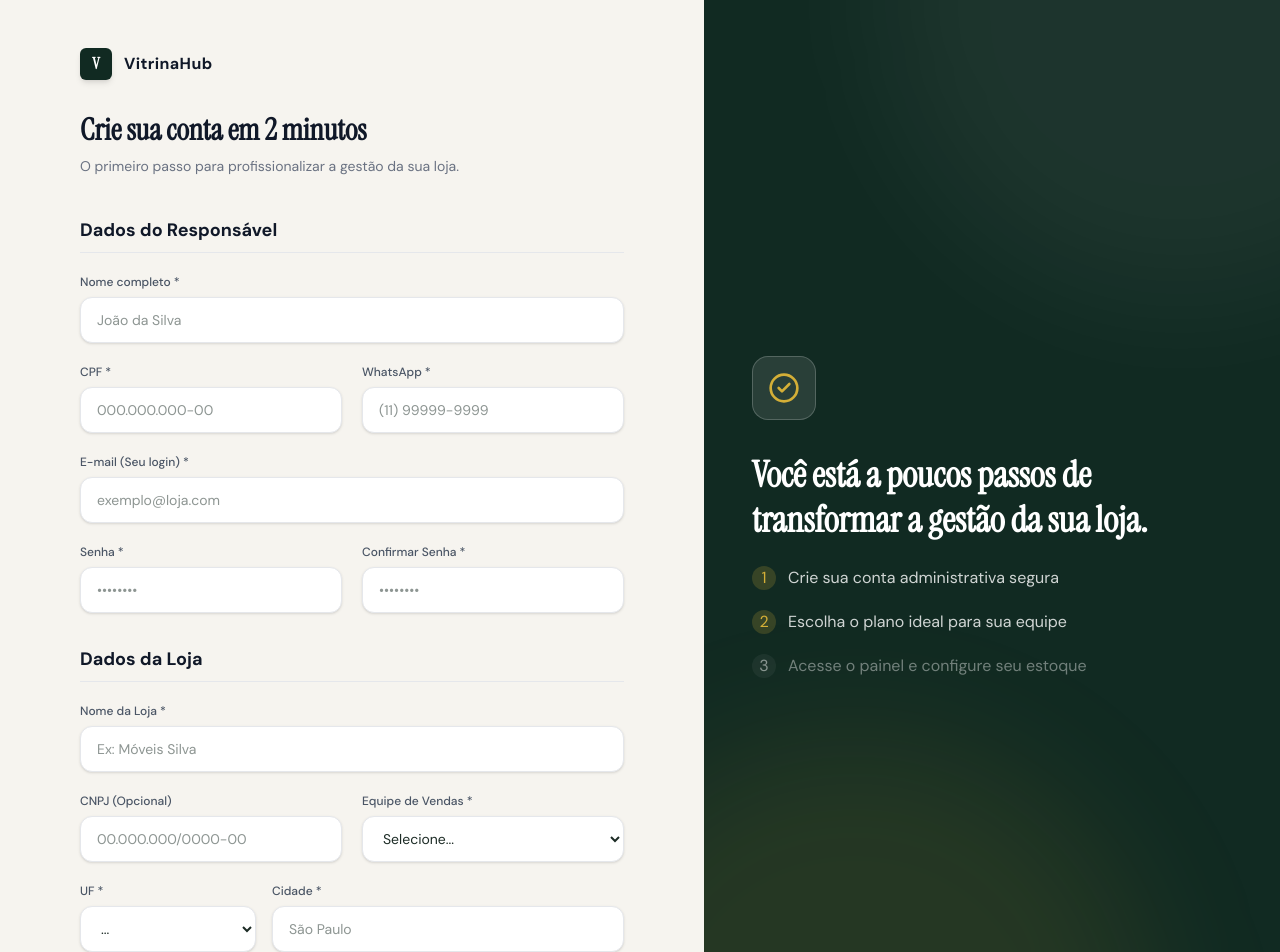
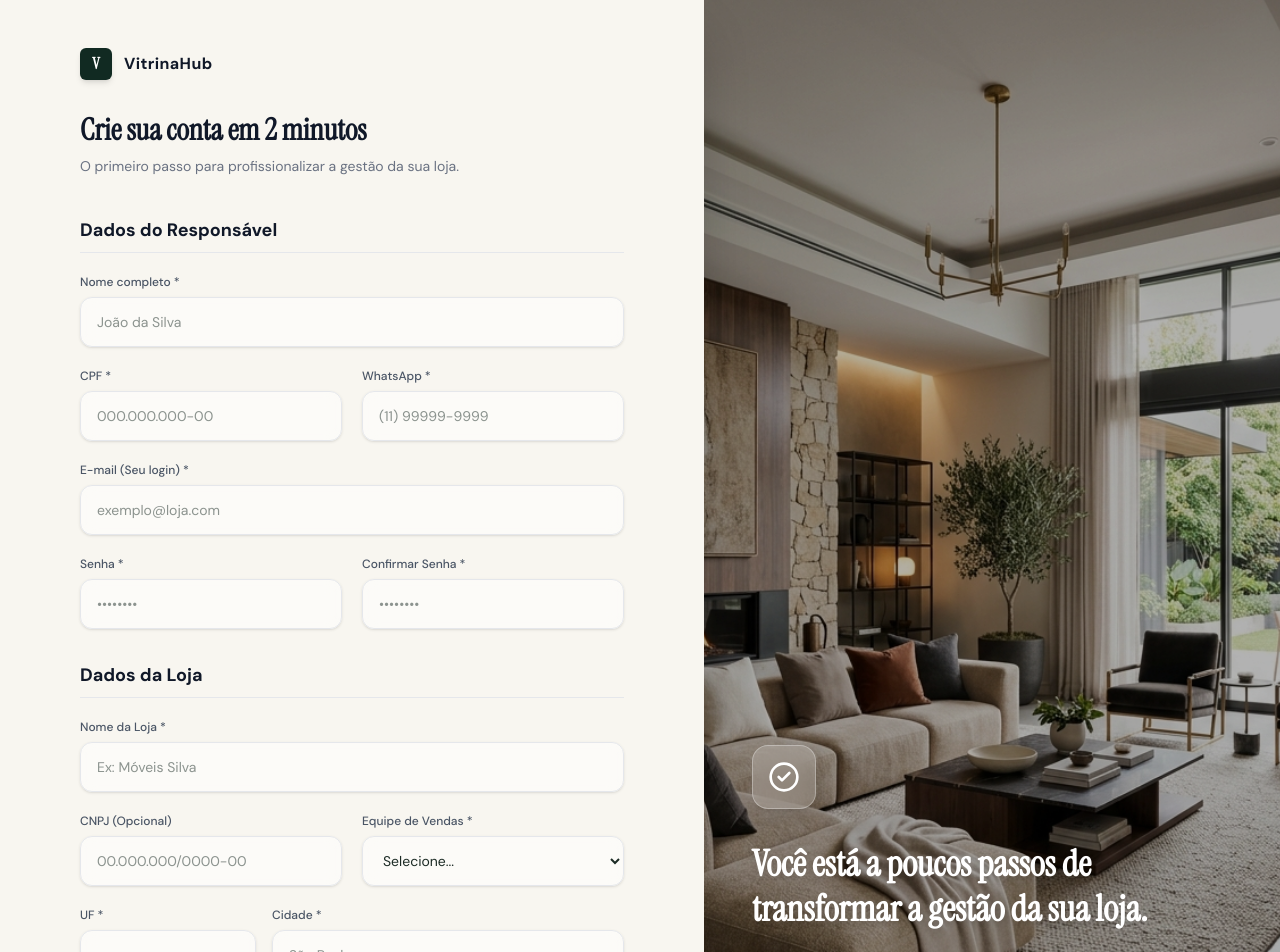
Before and after one commit to marcioholm/lojas-de-moveis, a Next.js app: page /signup in a window 1280 px wide. Shown: the top 952 px of the page. Built offline with nearby package versions, Linux system fonts and the light colour scheme.

Commit message:
Unify signup design with login glassmorphism aesthetic

```diff
--- a/src/app/signup/page.tsx
+++ b/src/app/signup/page.tsx
@@ -55,9 +55,9 @@ export default function SignupPage() {
   }
 
   return (
-    <div className="min-h-screen bg-[var(--bg)] flex flex-col md:flex-row">
+    <div className="flex min-h-screen bg-[#f8f6f0]">
       {/* Left Column - Form */}
-      <div className="w-full lg:w-[55%] flex flex-col justify-center px-6 sm:px-12 lg:px-20 py-12">
+      <div className="w-full lg:w-[55%] flex flex-col justify-center px-6 sm:px-12 lg:px-20 py-12 z-10 bg-[#f8f6f0] shadow-2xl relative">
         <div className="max-w-xl w-full mx-auto">
           <div className="mb-10">
             <Link href="/" className="inline-flex items-center gap-3 mb-8 hover:opacity-80 transition-opacity">
@@ -78,33 +78,33 @@ export default function SignupPage() {
               <div className="grid grid-cols-1 md:grid-cols-2 gap-5">
                 <div className="flex flex-col gap-1.5 md:col-span-2">
                   <label className="text-[12px] font-medium text-gray-600">Nome completo *</label>
-                  <input required name="name" type="text" className="w-full px-4 py-3 rounded-xl border border-gray-200 bg-white shadow-sm outline-none focus:border-[var(--primary)] focus:ring-4 focus:ring-[var(--primary)]/10 transition-all text-sm" placeholder="João da Silva" />
+                  <input required name="name" type="text" className="w-full px-4 py-3.5 rounded-xl border border-gray-200 bg-white/50 backdrop-blur-sm focus:bg-white shadow-sm outline-none focus:border-[var(--primary)] focus:ring-4 focus:ring-[var(--primary)]/10 transition-all text-sm" placeholder="João da Silva" />
                 </div>
 
                 <div className="flex flex-col gap-1.5">
                   <label className="text-[12px] font-medium text-gray-600">CPF *</label>
-                  <input required name="cpf" type="text" value={cpf} onChange={handleCpfChange} maxLength={14} className={`w-full px-4 py-3 rounded-xl border ${cpfError ? 'border-red-400 focus:border-red-500 focus:ring-red-500/10' : 'border-gray-200 focus:border-[var(--primary)] focus:ring-[var(--primary)]/10'} bg-white shadow-sm outline-none focus:ring-4 transition-all text-sm`} placeholder="000.000.000-00" />
+                  <input required name="cpf" type="text" value={cpf} onChange={handleCpfChange} maxLength={14} className={`w-full px-4 py-3.5 rounded-xl border ${cpfError ? 'border-red-400 focus:border-red-500 focus:ring-red-500/10' : 'border-gray-200 focus:border-[var(--primary)] focus:ring-[var(--primary)]/10'} bg-white/50 backdrop-blur-sm focus:bg-white shadow-sm outline-none focus:ring-4 transition-all text-sm`} placeholder="000.000.000-00" />
                   {cpfError && <span className="text-red-500 text-xs mt-1">{cpfError}</span>}
                 </div>
 
                 <div className="flex flex-col gap-1.5">
                   <label className="text-[12px] font-medium text-gray-600">WhatsApp *</label>
-                  <input required name="phone" type="text" value={phone} onChange={(e) => setPhone(maskPhone(e.target.value))} maxLength={15} className="w-full px-4 py-3 rounded-xl border border-gray-200 bg-white shadow-sm outline-none focus:border-[var(--primary)] focus:ring-4 focus:ring-[var(--primary)]/10 transition-all text-sm" placeholder="(11) 99999-9999" />
+                  <input required name="phone" type="text" value={phone} onChange={(e) => setPhone(maskPhone(e.target.value))} maxLength={15} className="w-full px-4 py-3.5 rounded-xl border border-gray-200 bg-white/50 backdrop-blur-sm focus:bg-white shadow-sm outline-none focus:border-[var(--primary)] focus:ring-4 focus:ring-[var(--primary)]/10 transition-all text-sm" placeholder="(11) 99999-9999" />
                 </div>
 
                 <div className="flex flex-col gap-1.5 md:col-span-2">
                   <label className="text-[12px] font-medium text-gray-600">E-mail (Seu login) *</label>
-                  <input required name="email" type="email" className="w-full px-4 py-3 rounded-xl border border-gray-200 bg-white shadow-sm outline-none focus:border-[var(--primary)] focus:ring-4 focus:ring-[var(--primary)]/10 transition-all text-sm" placeholder="exemplo@loja.com" />
+                  <input required name="email" type="email" className="w-full px-4 py-3.5 rounded-xl border border-gray-200 bg-white/50 backdrop-blur-sm focus:bg-white shadow-sm outline-none focus:border-[var(--primary)] focus:ring-4 focus:ring-[var(--primary)]/10 transition-all text-sm" placeholder="exemplo@loja.com" />
                 </div>
 
                 <div className="flex flex-col gap-1.5">
                   <label className="text-[12px] font-medium text-gray-600">Senha *</label>
-                  <input required name="password" type="password" value={password} onChange={e => setPassword(e.target.value)} minLength={6} className="w-full px-4 py-3 rounded-xl border border-gray-200 bg-white shadow-sm outline-none focus:border-[var(--primary)] focus:ring-4 focus:ring-[var(--primary)]/10 transition-all text-sm" placeholder="••••••••" />
+                  <input required name="password" type="password" value={password} onChange={e => setPassword(e.target.value)} minLength={6} className="w-full px-4 py-3.5 rounded-xl border border-gray-200 bg-white/50 backdrop-blur-sm focus:bg-white shadow-sm outline-none focus:border-[var(--primary)] focus:ring-4 focus:ring-[var(--primary)]/10 transition-all text-sm" placeholder="••••••••" />
                 </div>
 
                 <div className="flex flex-col gap-1.5">
                   <label className="text-[12px] font-medium text-gray-600">Confirmar Senha *</label>
-                  <input required type="password" value={confirmPassword} onChange={e => setConfirmPassword(e.target.value)} minLength={6} className={`w-full px-4 py-3 rounded-xl border ${passwordError ? 'border-red-400 focus:border-red-500 focus:ring-red-500/10' : 'border-gray-200 focus:border-[var(--primary)] focus:ring-[var(--primary)]/10'} bg-white shadow-sm outline-none focus:ring-4 transition-all text-sm`} placeholder="••••••••" />
+                  <input required type="password" value={confirmPassword} onChange={e => setConfirmPassword(e.target.value)} minLength={6} className={`w-full px-4 py-3.5 rounded-xl border ${passwordError ? 'border-red-400 focus:border-red-500 focus:ring-red-500/10' : 'border-gray-200 focus:border-[var(--primary)] focus:ring-[var(--primary)]/10'} bg-white/50 backdrop-blur-sm focus:bg-white shadow-sm outline-none focus:ring-4 transition-all text-sm`} placeholder="••••••••" />
                   {passwordError && <span className="text-red-500 text-xs mt-1">{passwordError}</span>}
                 </div>
               </div>
@@ -117,17 +117,17 @@ export default function SignupPage() {
               <div className="grid grid-cols-1 md:grid-cols-2 gap-5">
                 <div className="flex flex-col gap-1.5 md:col-span-2">
                   <label className="text-[12px] font-medium text-gray-600">Nome da Loja *</label>
-                  <input required name="storeName" type="text" className="w-full px-4 py-3 rounded-xl border border-gray-200 bg-white shadow-sm outline-none focus:border-[var(--primary)] focus:ring-4 focus:ring-[var(--primary)]/10 transition-all text-sm" placeholder="Ex: Móveis Silva" />
+                  <input required name="storeName" type="text" className="w-full px-4 py-3.5 rounded-xl border border-gray-200 bg-white/50 backdrop-blur-sm focus:bg-white shadow-sm outline-none focus:border-[var(--primary)] focus:ring-4 focus:ring-[var(--primary)]/10 transition-all text-sm" placeholder="Ex: Móveis Silva" />
                 </div>
 
                 <div className="flex flex-col gap-1.5">
                   <label className="text-[12px] font-medium text-gray-600">CNPJ (Opcional)</label>
-                  <input name="cnpj" type="text" value={cnpj} onChange={(e) => setCnpj(maskCNPJ(e.target.value))} maxLength={18} className="w-full px-4 py-3 rounded-xl border border-gray-200 bg-white shadow-sm outline-none focus:border-[var(--primary)] focus:ring-4 focus:ring-[var(--primary)]/10 transition-all text-sm" placeholder="00.000.000/0000-00" />
+                  <input name="cnpj" type="text" value={cnpj} onChange={(e) => setCnpj(maskCNPJ(e.target.value))} maxLength={18} className="w-full px-4 py-3.5 rounded-xl border border-gray-200 bg-white/50 backdrop-blur-sm focus:bg-white shadow-sm outline-none focus:border-[var(--primary)] focus:ring-4 focus:ring-[var(--primary)]/10 transition-all text-sm" placeholder="00.000.000/0000-00" />
                 </div>
 
                 <div className="flex flex-col gap-1.5">
                   <label className="text-[12px] font-medium text-gray-600">Equipe de Vendas *</label>
-                  <select required name="employees" className="w-full px-4 py-3 rounded-xl border border-gray-200 bg-white shadow-sm outline-none focus:border-[var(--primary)] focus:ring-4 focus:ring-[var(--primary)]/10 transition-all text-sm">
+                  <select required name="employees" className="w-full px-4 py-3.5 rounded-xl border border-gray-200 bg-white/50 backdrop-blur-sm focus:bg-white shadow-sm outline-none focus:border-[var(--primary)] focus:ring-4 focus:ring-[var(--primary)]/10 transition-all text-sm">
                     <option value="">Selecione...</option>
                     <option value="1-3">1 a 3 vendedores</option>
                     <option value="4-6">4 a 6 vendedores</option>
@@ -140,14 +140,14 @@ export default function SignupPage() {
                 <div className="flex gap-4 md:col-span-2">
                   <div className="flex flex-col gap-1.5 w-1/3">
                     <label className="text-[12px] font-medium text-gray-600">UF *</label>
-                    <select required name="uf" className="w-full px-4 py-3 rounded-xl border border-gray-200 bg-white shadow-sm outline-none focus:border-[var(--primary)] focus:ring-4 focus:ring-[var(--primary)]/10 transition-all text-sm">
+                    <select required name="uf" className="w-full px-4 py-3.5 rounded-xl border border-gray-200 bg-white/50 backdrop-blur-sm focus:bg-white shadow-sm outline-none focus:border-[var(--primary)] focus:ring-4 focus:ring-[var(--primary)]/10 transition-all text-sm">
                       <option value="">...</option>
                       {UFs.map(uf => <option key={uf} value={uf}>{uf}</option>)}
                     </select>
                   </div>
                   <div className="flex flex-col gap-1.5 w-2/3">
                     <label className="text-[12px] font-medium text-gray-600">Cidade *</label>
-                    <input required name="city" type="text" className="w-full px-4 py-3 rounded-xl border border-gray-200 bg-white shadow-sm outline-none focus:border-[var(--primary)] focus:ring-4 focus:ring-[var(--primary)]/10 transition-all text-sm" placeholder="São Paulo" />
+                    <input required name="city" type="text" className="w-full px-4 py-3.5 rounded-xl border border-gray-200 bg-white/50 backdrop-blur-sm focus:bg-white shadow-sm outline-none focus:border-[var(--primary)] focus:ring-4 focus:ring-[var(--primary)]/10 transition-all text-sm" placeholder="São Paulo" />
                   </div>
                 </div>
               </div>
@@ -174,39 +174,36 @@ export default function SignupPage() {
         </div>
       </div>
 
-      {/* Right Column - Presentation */}
-      <div className="hidden lg:flex lg:w-[45%] bg-[var(--primary)] text-white p-12 flex-col justify-between relative overflow-hidden">
-        <div className="absolute top-0 right-0 w-[600px] h-[600px] bg-white/5 rounded-full blur-3xl -translate-y-1/2 translate-x-1/3"></div>
-        <div className="absolute bottom-0 left-0 w-[600px] h-[600px] bg-[var(--accent)]/10 rounded-full blur-3xl translate-y-1/3 -translate-x-1/4"></div>
+      {/* Right Column - Image */}
+      <div
+        className="hidden lg:block lg:w-[45%] bg-cover bg-center relative"
+        style={{ backgroundImage: "url('/login-bg.jpg')" }}
+      >
+        <div className="absolute inset-0 bg-black/30"></div>
 
-        <div className="relative z-10 flex-1 flex flex-col justify-center max-w-lg mx-auto">
-          <div className="w-16 h-16 bg-white/10 rounded-2xl flex items-center justify-center mb-8 border border-white/20">
-            <CheckCircle2 size={32} className="text-[var(--accent)]" />
+        <div className="relative z-10 flex flex-col justify-end h-full p-12 text-white">
+          <div className="max-w-lg mb-12">
+            <div className="w-16 h-16 bg-white/20 backdrop-blur-md rounded-2xl flex items-center justify-center mb-8 border border-white/30 shadow-lg">
+              <CheckCircle2 size={32} className="text-white" />
             </div>
-          <h2 className="text-4xl font-serif font-bold leading-tight mb-6">
+            <h2 className="text-4xl font-serif font-bold leading-tight mb-6 text-white drop-shadow-md">
               Você está a poucos passos de transformar a gestão da sua loja.
             </h2>
-          <ul className="space-y-5 text-white/80">
+            <ul className="space-y-5 text-white/90 drop-shadow-md font-medium">
               <li className="flex items-center gap-3">
-              <div className="w-6 h-6 rounded-full bg-[var(--accent)]/20 text-[var(--accent)] flex items-center justify-center flex-shrink-0">1</div>
+                <div className="w-6 h-6 rounded-full bg-[var(--primary)] text-white flex items-center justify-center flex-shrink-0 shadow-md">1</div>
                 <span>Crie sua conta administrativa segura</span>
               </li>
               <li className="flex items-center gap-3">
-              <div className="w-6 h-6 rounded-full bg-[var(--accent)]/20 text-[var(--accent)] flex items-center justify-center flex-shrink-0">2</div>
+                <div className="w-6 h-6 rounded-full bg-[var(--primary)] text-white flex items-center justify-center flex-shrink-0 shadow-md">2</div>
                 <span>Escolha o plano ideal para sua equipe</span>
               </li>
-            <li className="flex items-center gap-3 opacity-50">
-              <div className="w-6 h-6 rounded-full bg-white/10 text-white flex items-center justify-center flex-shrink-0">3</div>
+              <li className="flex items-center gap-3 opacity-70">
+                <div className="w-6 h-6 rounded-full bg-white/30 text-white flex items-center justify-center flex-shrink-0 shadow-md">3</div>
                 <span>Acesse o painel e configure seu estoque</span>
               </li>
             </ul>
           </div>
-
-        <div className="relative z-10 text-center mt-auto pt-12">
-          <p className="text-sm text-white/60">Já tem uma conta?</p>
-          <Link href="/login" className="inline-block mt-2 font-bold text-[var(--accent)] hover:text-white transition-colors">
-            Fazer login no sistema &rarr;
-          </Link>
         </div>
       </div>
     </div>
```
Lines whose indentation alone changed are shown as unchanged.
